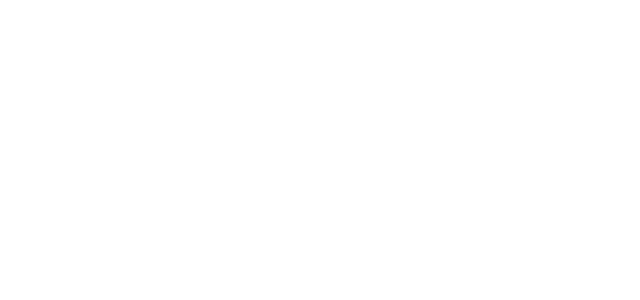
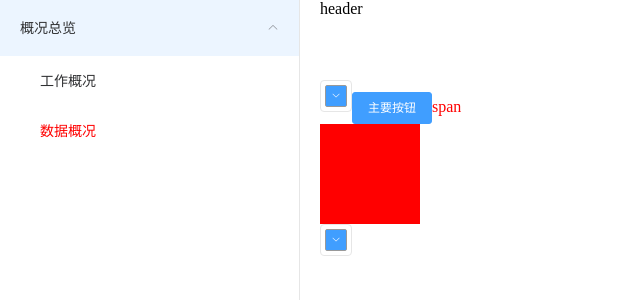
Before and after one commit to thwbm/thw-vite, a Vue app: page /#/general/profileData in a window 1280 px wide. Before the commit this address had no page. Shown: the top 300 px of the page, without its empty margins (0-640 px from the left). Built offline with nearby package versions, Linux system fonts and the light colour scheme.

Commit message:
初始路由模板

```diff
--- a/package.json
+++ b/package.json
@@ -9,11 +9,14 @@
   "dependencies": {
     "axios": "^0.21.1",
     "element-plus": "^1.0.2-beta.36",
+    "file-saver": "^2.0.5",
     "vue": "^3.0.5",
     "vue-router": "^4.0.5",
     "vuex": "^4.0.0"
   },
   "devDependencies": {
+    "@types/file-saver": "^2.0.2",
+    "@types/node": "^14.14.41",
     "@vitejs/plugin-vue": "^1.2.1",
     "@vue/compiler-sfc": "^3.0.5",
     "sass": "^1.32.8",
--- /dev/null
+++ b/src/components/common/index.vue
@@ -0,0 +1,3 @@
+<template>
+  <router-view></router-view>
+</template>
--- /dev/null
+++ b/src/components/general/jobDescription/index.vue
@@ -0,0 +1,31 @@
+<template>
+  <div class="block">
+    <span class="demonstration">默认不区分颜色</span>
+    <el-rate v-model="count"></el-rate>
+    {{ a }}
+  </div>
+</template>
+
+<script lang="ts">
+import { ref, defineComponent, watch, computed } from "vue";
+export default defineComponent({
+  name: "HelloWorld",
+  setup() {
+    const count = ref(0);
+
+    watch(count, function (val): void {
+      console.log("state.count :>> ", count);
+    });
+    const a = computed(() => {
+      return count.value * 3;
+    });
+    return { count, a };
+  },
+});
+</script>
+
+<style lang="scss">
+.block {
+  color: $color;
+}
+</style>
--- /dev/null
+++ b/src/components/general/profileData/index.vue
@@ -0,0 +1,42 @@
+<template>
+  <div>
+    <el-color-picker v-model="color"></el-color-picker>
+    <el-button type="primary">主要按钮</el-button>
+    <span class="span">span</span>
+    <div class="div"></div>
+    <theme />
+  </div>
+</template>
+
+<script lang="ts">
+import { defineComponent, ref, watch } from "vue";
+import theme from "@/components/common/theme-picker.vue";
+
+export default defineComponent({
+  setup() {
+    const color = ref("#409EFF");
+
+    watch(color, (val): void => {
+      console.log("state.color :>> ", val);
+      document
+        .getElementsByTagName("body")[0]
+        .style.setProperty("--label-font-color", val);
+    });
+    return {
+      color,
+    };
+  },
+  components: { theme },
+});
+</script>
+
+<style lang="scss">
+.span {
+  color: $labelFontColor;
+}
+.div {
+  width: 100px;
+  height: 100px;
+  background: $labelFontColor;
+}
+</style>
--- a/src/components/layout/index.scss
+++ /dev/null
@@ -1,13 +0,0 @@
-#layout {
-  width: 100%;
-  .el-aside {
-    max-width: 260px !important;
-    height: 100vh;
-    position: fixed;
-    top: 0;
-    left: 0;
-  }
-  .el-container {
-    overflow-x: hidden;
-  }
-}
--- a/src/components/layout/index.vue
+++ b/src/components/layout/index.vue
@@ -1,21 +1,23 @@
 <template>
   <el-container id="layout">
-    <div style="width: 260px">
-      <el-aside>Aside</el-aside>
-    </div>
+    <el-aside>
+      <menuComponent />
+    </el-aside>
     <el-container>
-      <div>
-        <el-header>Header</el-header>
-      </div>
-      <el-main>Main</el-main>
+      <el-header> header </el-header>
+      <el-main>
+        <router-view></router-view>
+      </el-main>
     </el-container>
   </el-container>
 </template>
 
 <script lang="ts">
 import { defineComponent } from "vue";
+import menuComponent from "./module/menuComponent.vue";
 
 export default defineComponent({
+  components: { menuComponent },
   setup(): {} {
     return {};
   },
@@ -23,5 +25,5 @@
 </script>
 
 <style lang="scss" scope>
-@import "index.scss";
+@import "module/index.scss";
 </style>
--- /dev/null
+++ b/src/components/layout/module/index.scss
@@ -0,0 +1,9 @@
+#layout {
+  width: 100%;
+  .el-aside {
+    height: 100vh;
+    .el-menu {
+      height: 100%;
+    }
+  }
+}
--- /dev/null
+++ b/src/components/layout/module/menuComponent.vue
@@ -0,0 +1,32 @@
+<template>
+  <el-menu
+    :default-active="routeName"
+    class="el-menu-vertical-demo"
+    :collapse="isCollapse"
+    unique-opened
+    router
+  >
+    <menuItem :routes="routes[0].children" />
+  </el-menu>
+</template>
+
+<script lang="ts">
+import { defineComponent } from "vue";
+import { useRoute, useRouter } from "vue-router";
+import menuItem from "./menuItem.vue";
+
+export default defineComponent({
+  name: "menuComponent",
+  components: { menuItem },
+  setup() {
+    // 路由集合
+    const { routes } = useRouter().options;
+    // 当前路由
+    const routeName = useRoute().name;
+    // 菜单展开收起，默认展开
+    const isCollapse = false;
+
+    return { routes, routeName, isCollapse };
+  },
+});
+</script>
--- /dev/null
+++ b/src/components/layout/module/menuItem.vue
@@ -0,0 +1,31 @@
+<template>
+  <template v-for="item in routes">
+    <el-submenu v-if="item.children" :index="item.name">
+      <template #title>
+        <i :class="item.meta.icon"></i>
+        <span>{{ item.meta.title }}</span>
+      </template>
+      <menu-item :routes="item.children" />
+    </el-submenu>
+    <el-menu-item v-else :index="item.name">
+      <template #title>
+        <i :class="item.meta.icon"></i>
+        <span>{{ item.meta.title }}</span>
+      </template>
+    </el-menu-item>
+  </template>
+</template>
+
+<script lang="ts">
+import { defineComponent } from "vue";
+
+export default defineComponent({
+  name: "menuItem",
+  props: {
+    routes: { type: Array },
+  },
+  setup(): {} {
+    return {};
+  },
+});
+</script>
--- a/src/router/index.ts
+++ b/src/router/index.ts
@@ -1,10 +1,42 @@
 import { createRouter, createWebHashHistory, RouteRecordRaw } from "vue-router";
 
-const routes: Array<RouteRecordRaw> = [
+export const routes: Array<RouteRecordRaw> = [
   {
     path: "/",
     name: "layout",
+    redirect: { name: "general" },
     component: () => import("@/components/layout/index.vue"),
+    children: [
+      {
+        path: "general",
+        name: "general",
+        redirect: { name: "jobDescription" },
+        component: () => import("@/components/common/index.vue"),
+        meta: {
+          title: "概况总览",
+        },
+        children: [
+          {
+            path: "jobDescription",
+            name: "jobDescription",
+            component: () =>
+              import("@/components/general/jobDescription/index.vue"),
+            meta: {
+              title: "工作概况",
+            },
+          },
+          {
+            path: "profileData",
+            name: "profileData",
+            component: () =>
+              import("@/components/general/profileData/index.vue"),
+            meta: {
+              title: "数据概况",
+            },
+          },
+        ],
+      },
+    ],
   },
   {
     path: "/home",
@@ -21,7 +53,7 @@
 const router = createRouter({
   history: createWebHashHistory(),
   routes,
-  strict: true,
+  // strict: true,
   scrollBehavior: () => ({ left: 0, top: 0 }),
 });
 
```
Also changed, not shown: src/utilityClass/exportFile.ts (added, +47 -0 lines), 1 other file (tests, documents, lock files or other folders).
